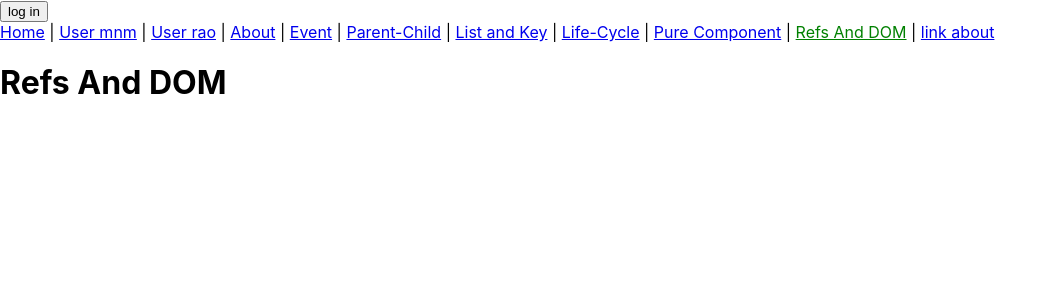
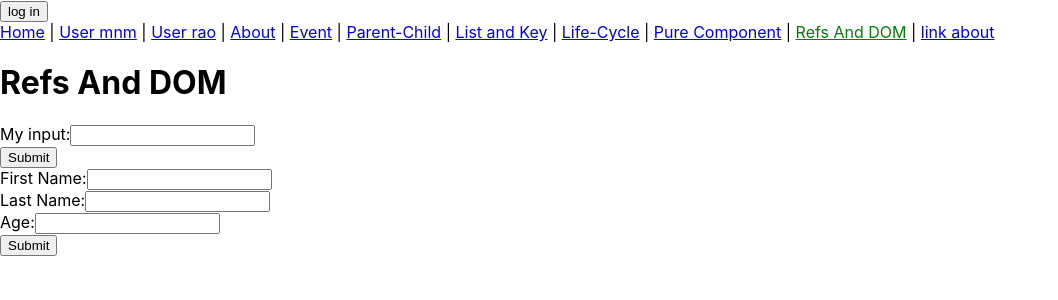
Before and after one commit to mn-manjunatha/react-router-all-in, a React (Create React App) app: page /refsDom in a window 1280 px wide. Shown: the top 300 px of the page, without its empty margins (0-1058 px from the left). Built offline with nearby package versions, Linux system fonts and the light colour scheme.

Commit message:
refrech function added

```diff
--- a/src/components/refs-dom/RefsAndDOM.js
+++ b/src/components/refs-dom/RefsAndDOM.js
@@ -1,11 +1,100 @@
 import React from 'react';
+import { isNull } from 'util';
+
+const MyInput = (props) => {
+  return (
+    <input
+      ref={props.inputRef}
+      type="text" />
+  );
+}
+
+const FuncCustomComp = () => {
+  let inputRef = null;
+
+  const onClick = () => {
+    inputRef.focus();
+  }
+
+  return (
+    <div>
+      <div>
+        <span>My input:</span>
+        <MyInput
+          inputRef={(input) => { inputRef = input }}
+        />
+      </div>
+      <div>
+        <input
+          type="submit"
+          value="Submit"
+          onClick={onClick}
+        />
+      </div>
+    </div>
+  );
+}
 
 class RefsAndDOM extends React.Component {
+
+  onClick = () => {
+    console.log(this.firstName.value);
+    alert(`Hi ${this.firstName.value} ${this.lastName.value} submitted! :)`);
+    this.firstName.focus();
+  }
+
+  onKeyUp = (target, e) => {
+    console.log(target, e.keyCode);
+    if (e.keyCode === 13) {
+      switch (target) {
+        case 'firstName':
+          this.lastName.focus();
+          break;
+        case 'lastName':
+          this.age.focus();
+          break;
+        case 'age':
+          this.submit.focus();
+          break;
+        default:
+          this.firstName.focus();
+          break;
+      }
+    }
+  }
+
   render() {
     return (
       <div>
         <h1>Refs And DOM</h1>
-
+        <FuncCustomComp />
+        <div>
+          <span>First Name:</span>
+          <input
+            ref={(input) => { this.firstName = input }}
+            onKeyUp={this.onKeyUp.bind(this, 'firstName')}
+            type="text" />
+        </div>
+        <div>
+          <span>Last Name:</span>
+          <input
+            ref={(input) => { this.lastName = input }}
+            onKeyUp={this.onKeyUp.bind(this, 'lastName')}
+            type="text" />
+        </div>
+        <div>
+          <span>Age:</span>
+          <input
+            ref={(input) => { this.age = input }}
+            onKeyUp={this.onKeyUp.bind(this, 'age')}
+            type="text" />
+        </div>
+        <div>
+          <input ref={(input) => { this.submit = input }}
+            type="submit"
+            value="Submit"
+            onClick={this.onClick} />
+        </div>
       </div>
     );
   }
```
